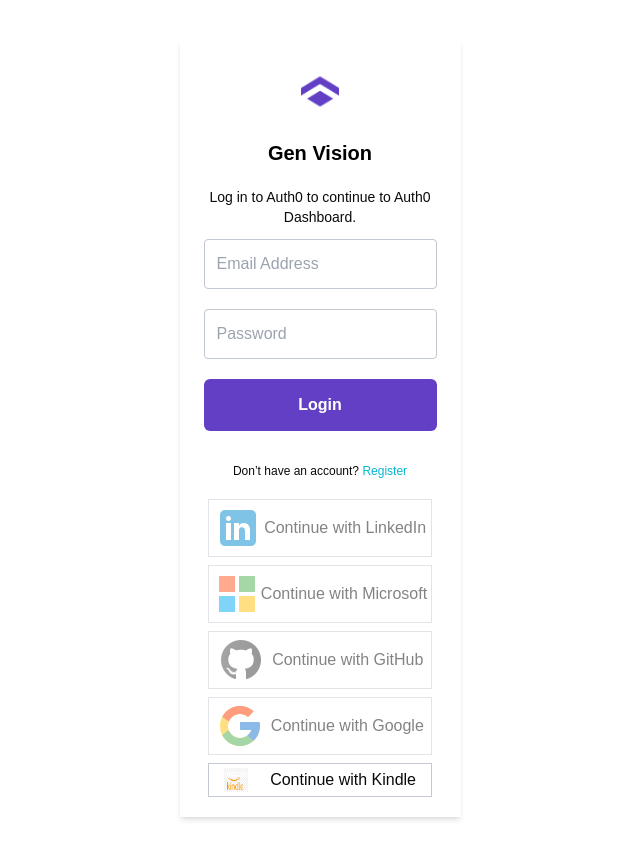
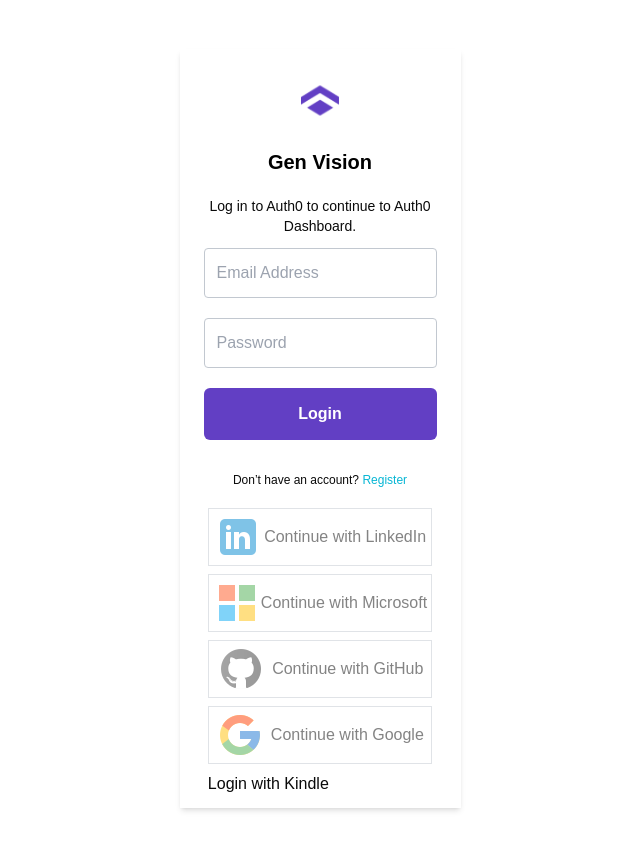
Before and after one commit to devu007/One-Catalog, a React (Vite) app in the folder client/: page /genvision/login in a window 1280 px wide. Shown: the whole page, without its empty margins (320-960 px from the left). Built offline with nearby package versions, Linux system fonts and the light colour scheme; a web font is replaced by a local one.

Commit message:
updated authentication

```diff
--- a/client/src/components/AmazonLoginButton.tsx
+++ b/client/src/components/AmazonLoginButton.tsx
@@ -6,12 +6,12 @@
 
 const AmazonLoginButton: React.FC<AmazonLoginButtonProps> = ({ onSuccess }) => {
   const handleAmazonLogin = () => {
-    const clientId = 'a04f5a87ea1c423586a89c7339c079db';
-    const redirectUri = 'http://localhost:3000/callback';
+    const clientId = process.env.KINDE_CLIENT_ID;
+    const redirectUri = process.env.KINDE_REDIRECT_URI;
     const responseType = 'token';
     const scope = 'profile';
 
-    const authUrl = `https://onecatalog.kinde.com/oauth2/authorize?client_id=${clientId}&scope=${scope}&response_type=${responseType}&redirect_uri=${redirectUri}`;
+    const authUrl = `${process.env.KINDE_DOMAIN}/oauth2/authorize?client_id=${clientId}&scope=${scope}&response_type=${responseType}&redirect_uri=${redirectUri}`;
     window.location.href = authUrl;
   };
 
--- a/client/src/components/loginpage.tsx
+++ b/client/src/components/loginpage.tsx
@@ -9,6 +9,7 @@
 import { userApi } from '@/services/loginApi';
 import { toast } from 'react-toastify';
 import { generateUserId } from '@/lib/utils';
+import AmazonLoginButton from './AmazonLoginButton';
 
 interface login {
   isOauth: boolean;
@@ -73,12 +74,8 @@
     }
   };
 
-  const handleKindleLogin = () => {
-    window.location.href = `${process.env.KINDE_DOMAIN}/oauth2/authorize?response_type=code&client_id=${process.env.KINDE_CLIENT_ID}&redirect_uri=${process.env.KINDE_REDIRECT_URI}`;
-  };
-
   return (
-    <div className="flex flex- min-h-screen items-center justify-center p-7 box-content">
+    <div className="flex min-h-screen items-center justify-center p-7 box-content">
       <div className="flex flex-col flex-grow-1 items-center justify-start shadow-md p-3">
         <div className="flex flex-col flex-grow-1 items-center justify-start p-3">
           <BrandLogo />
@@ -151,13 +148,7 @@
               <img src={google48} alt="Google" />
               <h6>Continue with Google</h6>
             </button>
-            <button
-              className="border border-[#C2C8D0] my-2 p-1 w-full flex flex-row items-center justify-around"
-              onClick={handleKindleLogin}
-            >
-              <img className="w-6 h-6" src={kindle48} alt="Kindle" />
-              <h6>Continue with Kindle</h6>
-            </button>
+            <AmazonLoginButton onSuccess={() => {}} />
           </div>
         )}
       </div>
```
Also changed, not shown: 1 other file (tests, documents, lock files or other folders).
